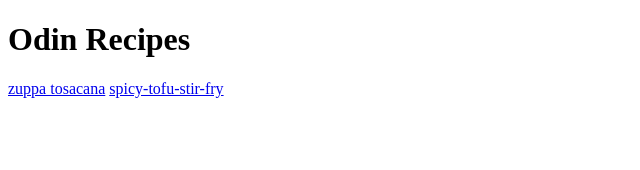
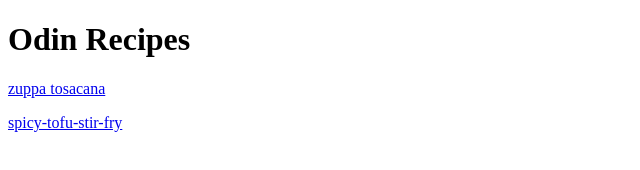
Before and after one commit to rkyelverton/odin-recipes, a plain HTML site: page index.html in a window 1280 px wide. Shown: the whole page, without its empty margins (0-640 px from the left). Drawn offline with Linux system fonts and the light colour scheme.

Commit message:
re-format

```diff
--- a/index.html
+++ b/index.html
@@ -4,12 +4,13 @@
     <meta charset="UTF-8">
     <meta http-equiv="X-UA-Compatible" content="IE=edge">
     <meta name="viewport" content="width=device-width, initial-scale=1.0">
-    <title>Document</title>
+    <title>Odin Recipes</title>
 </head>
 <body>
     <h1>Odin Recipes</h1>
-    <a href="recipes/zuppa-toscana.html">zuppa tosacana</a>
-    <a href="recipes/spicy-tofu-stir-fry.html">spicy-tofu-stir-fry</a>
-
+        <p><a href="recipes/zuppa-toscana.html">zuppa tosacana</a>
+        </p>
+        <p><a href="recipes/spicy-tofu-stir-fry.html">spicy-tofu-stir-fry</a>
+        </p>
 </body>
 </html>
```
